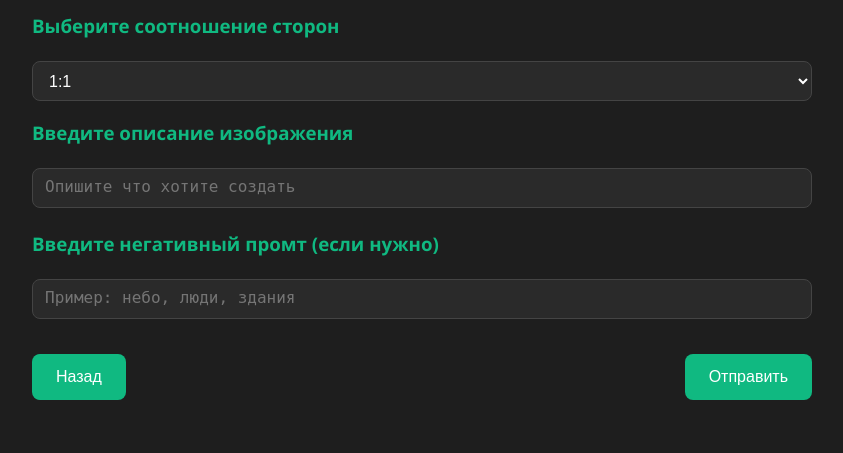
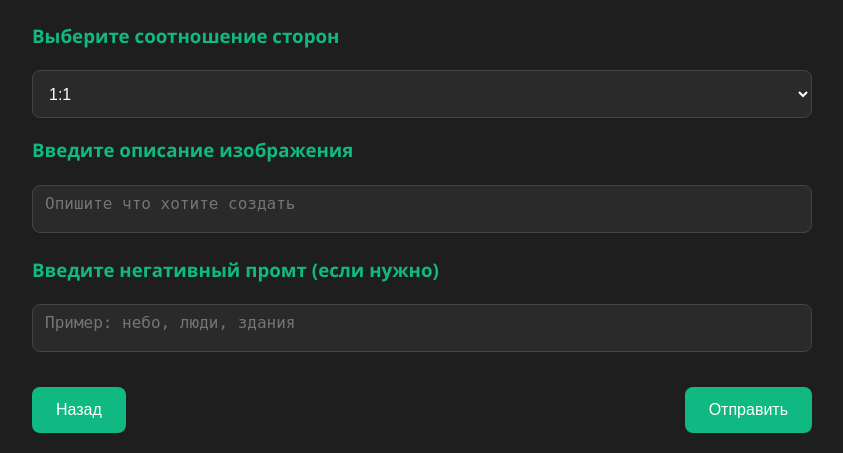
Before and after one commit to Pro100kir2/Present-for-Vasya, a Flask app: page /image_chat in a window 1280 px wide. Shown: the part 783-1236 px from the top of the page, without its empty margins (218-1061 px from the left). Before the commit the page ends 1183 px from the top, so only its background shows below. Run offline with Flask 3, Linux system fonts and the light colour scheme; parts of the project's set-up code (start-up, migrations or seed data) failed here and were passed over.

Commit message:
new size

```diff
--- a/templates/image_chat.html
+++ b/templates/image_chat.html
@@ -26,7 +26,7 @@
 
   input, select, textarea {
     width: 100%;
-    height: 40px;
+    height: 48px;
     padding: 8px 12px;
     margin-top: 4px;
     border: 1px solid #444;
@@ -82,7 +82,7 @@
   .tab {
     flex: 1;
     text-align: center;
-    padding: 15px 20px;
+    padding: 2% 10%;
     cursor: pointer;
     color: #fff;
     background-color: #444;
```
